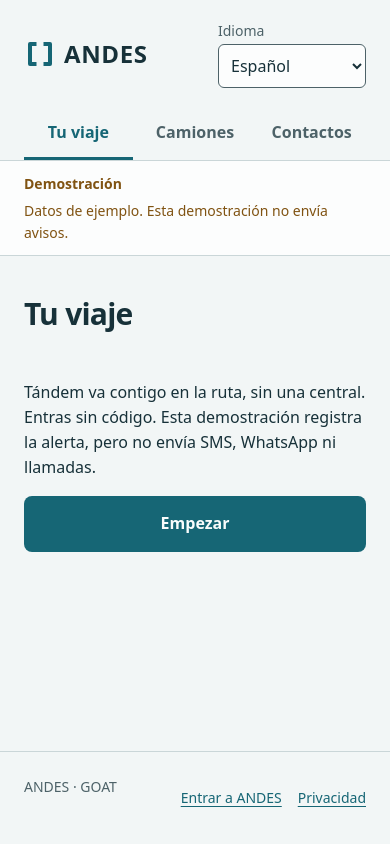
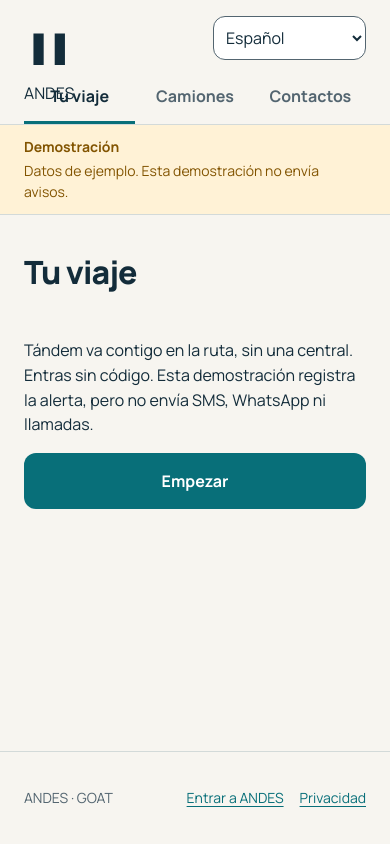
Before and after one commit to Robertzu43/andes-hackathon, a React (Vite) app in the folder web/: page / in a window 390 px wide. Built offline with nearby package versions, Linux system fonts and the light colour scheme.

Commit message:
feat(web): Self-host Manrope and align tokens with the Tándem deck
Use the deck palette (ivory canvas, navy ink, petrol action, emergency red)
and Manrope from web/public/fonts with font-display: swap; no font CDN.
On phones the language label is visually hidden so the header fits 360px.

```diff
--- a/web/src/styles/foundation.css
+++ b/web/src/styles/foundation.css
@@ -1,6 +1,6 @@
 *, *::before, *::after { box-sizing: border-box; }
-html { font-family: var(--font-ui); color: var(--ink); background: var(--canvas); font-size: 16px; line-height: 1.55; -webkit-text-size-adjust: 100%; }
-body { margin: 0; }
+html { font-family: var(--font-ui); color: var(--ink); background: var(--canvas); font-size: 16px; line-height: 1.55; -webkit-text-size-adjust: 100%; -webkit-font-smoothing: antialiased; }
+body { margin: 0; background: var(--canvas); }
 button, input, select, textarea { font: inherit; }
 button, a, input, select, textarea { -webkit-tap-highlight-color: transparent; }
 button, select, input[type='checkbox'] { cursor: pointer; }
@@ -9,23 +9,20 @@ a { color: var(--primary); text-underline-offset: .2em; text-decoration-thicknes
 a:hover { text-decoration-thickness: 2px; }
 :focus-visible { outline: 3px solid var(--primary); outline-offset: 4px; }
 h1, h2, h3, p { margin: 0; }
-h1 { font-size: 1.875rem; line-height: 1.2; letter-spacing: -.025em; font-weight: 700; margin-block: 0 2rem; overflow-wrap: anywhere; }
-h2 { font-size: 1.25rem; line-height: 1.3; font-weight: 650; margin-block-end: .75rem; }
+h1 { font-size: 2rem; line-height: 1.1; letter-spacing: -.03em; font-weight: 800; text-wrap: balance; margin-block: 0 2rem; overflow-wrap: anywhere; }
+h2 { font-size: 1.25rem; line-height: 1.3; font-weight: 700; margin-block-end: .75rem; }
 h3 { font-size: 1.125rem; }
 p + p { margin-block-start: .75rem; }
 .andes-app { max-width: 72rem; min-height: 100svh; margin-inline: auto; display: flex; flex-direction: column; }
-.andes-header { padding: 1.25rem 1.5rem 0; border-block-end: 1px solid var(--border); }
-.andes-header-top { display: flex; flex-wrap: wrap; align-items: center; justify-content: space-between; gap: 1rem; padding-block-end: 1.25rem; }
+.andes-header { padding: 1rem 1.5rem 0; border-block-end: 1px solid var(--border); }
+.andes-header-top { display: flex; align-items: center; justify-content: space-between; gap: .75rem; padding-block-end: .75rem; }
 .andes-header-top > a { display: inline-flex; align-items: center; min-width: 2.75rem; min-height: 2.75rem; text-decoration: none; color: var(--ink); }
-.andes-brand { display: inline-flex; align-items: center; gap: .5rem; font-weight: 750; font-size: 1.5rem; letter-spacing: .025em; line-height: 1; }
-.andes-brand svg { width: 2rem; height: 2rem; flex: none; fill: none; stroke: var(--primary); stroke-width: 8; stroke-linejoin: round; }
-.andes-brand--compact { font-size: 1rem; }
-.andes-brand--compact svg { width: 1.5rem; height: 1.5rem; }
-.andes-language { display: flex; gap: .5rem; align-items: center; font-size: .875rem; color: var(--muted); }
-.andes-language select { width: 9.25rem; min-height: 2.75rem; padding: .45rem .5rem; border: 1px solid var(--muted); border-radius: .375rem; background: var(--surface); color: var(--ink); font-size: 1rem; }
-.andes-nav { display: grid; grid-template-columns: repeat(3, minmax(0, 1fr)); gap: .5rem; }
-.andes-nav a { display: flex; justify-content: center; align-items: center; min-height: 3.25rem; padding: .5rem .25rem; font-weight: 600; font-size: 1rem; text-decoration: none; color: var(--muted); border-block-end: 3px solid transparent; }
-.andes-nav a[aria-current='page'] { color: var(--primary); border-block-end-color: var(--primary); }
+.andes-brand { display: block; width: auto; height: 2rem; fill: currentColor; }
+.andes-language { display: flex; gap: .5rem; align-items: center; min-width: 0; font-size: .875rem; color: var(--muted); }
+.andes-language select { width: 9.25rem; max-width: 100%; min-height: 2.75rem; padding: .45rem .5rem; border: 1px solid var(--muted); border-radius: .75rem; background: var(--surface); color: var(--ink); font-size: 1rem; }
+.andes-nav { display: grid; grid-template-columns: repeat(3, minmax(0, 1fr)); gap: .25rem; }
+.andes-nav a { display: flex; justify-content: center; align-items: center; min-height: 3.25rem; padding: .5rem .25rem; font-weight: 700; font-size: 1rem; text-align: center; overflow-wrap: anywhere; text-decoration: none; color: var(--muted); border-block-end: 3px solid transparent; }
+.andes-nav a[aria-current='page'] { color: var(--ink); border-block-end-color: var(--primary); }
 .andes-nav a:hover { background: var(--surface); }
 .andes-main { flex: 1; padding: 2.5rem 1.5rem 3.5rem; min-width: 0; }
 .andes-main:focus { outline: none; }
@@ -37,11 +34,13 @@ p + p { margin-block-start: .75rem; }
 .andes-secondary-section { padding-block-start: 1.5rem; border-block-start: 1px solid var(--border); }
 .andes-empty { max-width: 42rem; padding-block: .5rem 1.5rem; }
 .andes-empty .andes-prose { margin-block-end: 1.5rem; }
-.andes-button { display: inline-flex; align-items: center; justify-content: center; gap: .5rem; min-height: 3.5rem; padding: .875rem 1.5rem; border: 1px solid transparent; border-radius: .5rem; font-size: 1rem; line-height: 1.4; font-weight: 650; text-align: center; overflow-wrap: anywhere; transition: box-shadow 160ms ease-out, opacity 160ms ease-out; }
+.andes-button { display: inline-flex; align-items: center; justify-content: center; gap: .5rem; min-height: 3.5rem; padding: .875rem 1.5rem; border: 1px solid transparent; border-radius: .75rem; font-size: 1rem; line-height: 1.4; font-weight: 700; text-align: center; overflow-wrap: anywhere; transition: box-shadow 160ms ease-out, opacity 160ms ease-out; }
 .andes-button--primary { background: var(--primary); color: var(--on-primary); }
 .andes-button--secondary { background: var(--surface); border-color: var(--muted); color: var(--ink); }
 .andes-button--danger { background: var(--danger); color: var(--on-primary); }
-.andes-button:hover:not(:disabled) { box-shadow: 0 3px 7px rgb(23 49 57 / .16); }
+.andes-button:hover:not(:disabled) { box-shadow: 0 3px 7px rgb(19 44 58 / .16); }
+.andes-button--primary:active:not(:disabled) { background: var(--primary-pressed); }
+.andes-button--danger:active:not(:disabled) { background: var(--danger-pressed); }
 .andes-button:active:not(:disabled) { box-shadow: none; }
 .andes-button:disabled { background: var(--surface); border-color: var(--border); color: var(--muted); }
 .andes-button[aria-busy='true'] { border-style: dashed; }
@@ -59,7 +58,7 @@ p + p { margin-block-start: .75rem; }
 .andes-update > strong { display: block; margin-block-end: .5rem; }
 .andes-field { display: grid; gap: .5rem; min-width: 0; margin-block-end: 1.5rem; }
 .andes-field > label { font-weight: 600; }
-.andes-field input, .andes-field select, .andes-field textarea { width: 100%; min-width: 0; min-height: 3.25rem; padding: .75rem; border: 1px solid var(--muted); background: var(--surface); color: var(--ink); border-radius: .375rem; }
+.andes-field input, .andes-field select, .andes-field textarea { width: 100%; min-width: 0; min-height: 3.25rem; padding: .75rem; border: 1px solid var(--muted); background: var(--surface); color: var(--ink); border-radius: .75rem; }
 .andes-field input[aria-invalid='true'], .andes-field select[aria-invalid='true'] { border: 2px solid var(--danger); }
 .andes-hint { color: var(--muted); font-size: .875rem; line-height: 1.5; max-width: 70ch; }
 .andes-field-error { color: var(--danger); font-size: .875rem; font-weight: 500; }
@@ -69,15 +68,15 @@ p + p { margin-block-start: .75rem; }
 .andes-choice input { width: 1.375rem; height: 1.375rem; margin: .2rem 0 0; flex: none; accent-color: var(--primary); }
 .andes-choice > span { min-width: 0; }
 .andes-choice > span > span { display: block; color: var(--muted); font-size: .875rem; margin-block-start: .25rem; }
-.andes-feedback { border: 1px solid var(--muted); border-radius: .5rem; padding: 1.25rem; margin-block: 1rem 1.5rem; max-width: 44rem; }
+.andes-feedback { border: 1px solid var(--muted); border-radius: 1rem; background: var(--surface); padding: 1.25rem; margin-block: 1rem 1.5rem; max-width: 44rem; }
 .andes-feedback h2 { font-size: 1.125rem; }
 .andes-feedback p { margin-block-end: .75rem; }
 .andes-feedback--error { border-color: var(--danger); }
 .andes-feedback--error h2 { color: var(--danger); }
 .andes-loading { padding-block: 1.5rem; }
 .andes-skeleton { width: min(100%, 32rem); height: 3.5rem; background: var(--border); border-radius: .375rem; margin-block-start: 1rem; }
-.andes-demo { display: flex; flex-wrap: wrap; gap: .35rem 1rem; padding: .75rem 1.5rem; background: var(--surface); color: var(--warning); border-block-end: 1px solid var(--border); font-size: .875rem; }
-.andes-footer { padding: 1.5rem; display: flex; justify-content: space-between; flex-wrap: wrap; gap: 1rem; color: var(--muted); border-block-start: 1px solid var(--border); font-size: .875rem; }
+.andes-demo { display: flex; flex-wrap: wrap; gap: .25rem 1rem; padding: .75rem 1.5rem; background: var(--warning-surface); color: var(--warning); border-block-end: 1px solid var(--border); font-size: .875rem; line-height: 1.45; }
+.andes-footer { padding: 1.5rem; display: flex; justify-content: space-between; align-items: center; flex-wrap: wrap; gap: .5rem 1rem; color: var(--muted); border-block-start: 1px solid var(--border); font-size: .875rem; }
 .andes-footer > div { display: flex; gap: 1rem; flex-wrap: wrap; }
 .andes-footer a { display: inline-flex; min-height: 2.75rem; align-items: center; }
 .andes-skip { position: fixed; top: .5rem; left: .5rem; transform: translateY(-200%); z-index: 100; padding: .75rem 1rem; background: var(--surface); border: 2px solid var(--primary); }
@@ -90,8 +89,11 @@ p + p { margin-block-start: .75rem; }
   .andes-main { padding: 3.5rem 3rem 4.5rem; }
   .andes-footer { padding-inline: 3rem; }
 }
+/* Phones: the select reads "Español" on its own; the label stays for screen readers. */
 @media (max-width: 30rem) {
-  .andes-language { flex: none; flex-direction: column; align-items: flex-start; gap: .125rem; }
+  .andes-language > span { position: absolute; width: 1px; height: 1px; overflow: hidden; clip-path: inset(50%); white-space: nowrap; }
+  .andes-language select { width: auto; }
+  .andes-brand { height: 1.75rem; }
 }
 @media (max-width: 24rem) {
   .andes-header, .andes-main, .andes-footer, .andes-demo { padding-inline: 1.25rem; }
--- a/web/src/styles/tokens.css
+++ b/web/src/styles/tokens.css
@@ -1,12 +1,23 @@
+/* Manrope, SIL Open Font License 1.1: /fonts/OFL.txt. Self-hosted, no font CDN. */
+@font-face {
+  font-family: Manrope;
+  src: url('/fonts/manrope.woff2') format('woff2');
+  font-weight: 200 800;
+  font-display: swap;
+}
+/* Tándem palette, as in docs/design/tokens.css and the pitch deck. */
 :root {
-  --font-ui: system-ui, -apple-system, BlinkMacSystemFont, "Segoe UI", sans-serif;
-  --canvas: oklch(0.9701197 0.0042559 197.08649); /* #F2F6F6 */
-  --surface: oklch(0.9932914 0.0010607 197.13904); /* #FCFDFD */
-  --ink: oklch(0.2961605 0.0350327 220.06513); /* #173139 */
-  --muted: oklch(0.4811783 0.0270835 217.06201); /* #4D6268 */
-  --primary: oklch(0.4715905 0.0759156 213.64919); /* #166675 */
-  --on-primary: oklch(0.9888050 0.0031799 197.10533); /* #F9FCFC */
-  --warning: oklch(0.4813998 0.0962646 70.21784); /* #805312 */
-  --danger: oklch(0.4970452 0.1553824 24.80414); /* #A93232 */
-  --border: oklch(0.8675346 0.0133165 208.76146); /* #CAD6D8 */
+  --font-ui: Manrope, system-ui, -apple-system, BlinkMacSystemFont, "Segoe UI", sans-serif;
+  --canvas: #F7F5F0;
+  --surface: #FFFFFF;
+  --ink: #132C3A;
+  --muted: #536570;
+  --primary: #086F79;
+  --primary-pressed: #07545D;
+  --on-primary: #FFFFFF;
+  --warning: #825400;
+  --warning-surface: #FFF2D6;
+  --danger: #B42332;
+  --danger-pressed: #8E1926;
+  --border: #D3DAD9;
 }
```
Also changed, not shown: web/public/fonts/OFL.txt (added), web/public/fonts/manrope.woff2 (added).
